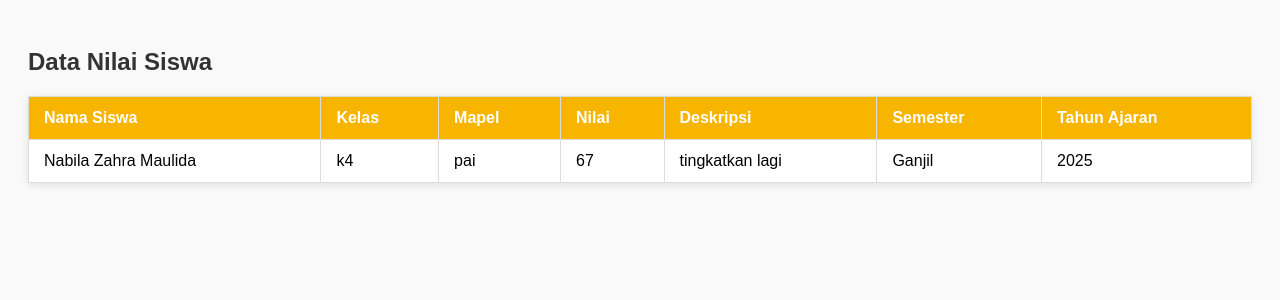
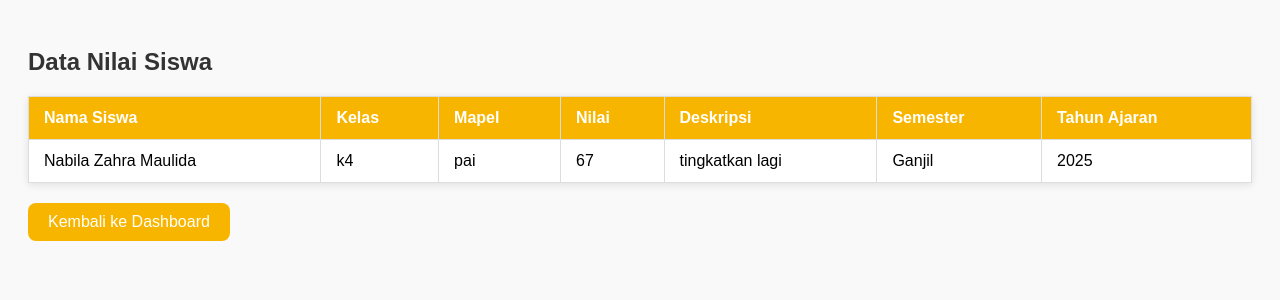
Before and after one commit to gabriel-ima/rapor_online, a PHP site: page /dashboard/tampil_nilai.php in a window 1280 px wide. Shown: the top 300 px of the page. Run offline with PHP 8.4, Linux system fonts and the light colour scheme; a user stored in the database is signed in; data comes from the database, SQL or seed files in the repository.

Commit message:
Update tampil_nilai.php

```diff
--- a/dashboard/tampil_nilai.php
+++ b/dashboard/tampil_nilai.php
@@ -90,5 +90,6 @@ $result = mysqli_query($conn, "
             </tr>
         <?php } ?>
     </table>
+     <a href="guru.php">Kembali ke Dashboard</a>
 </body>
 </html>
```
